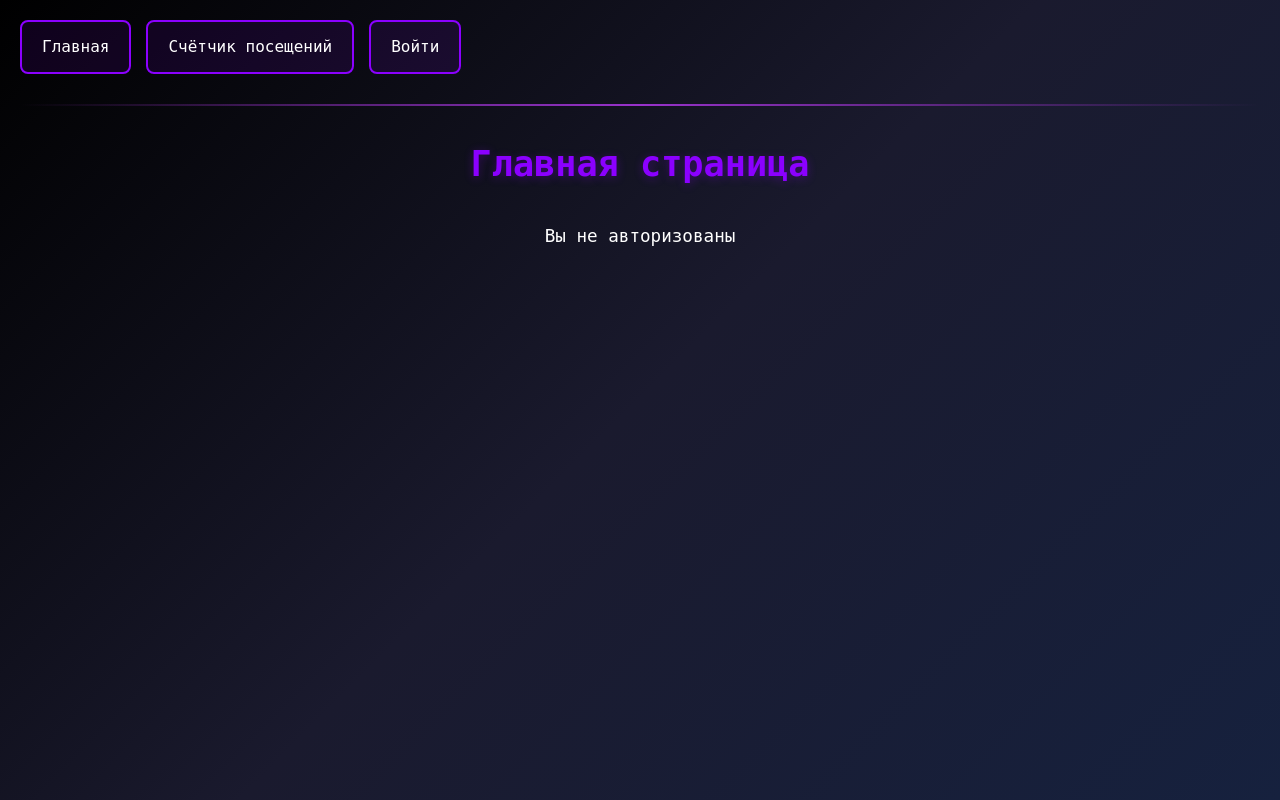
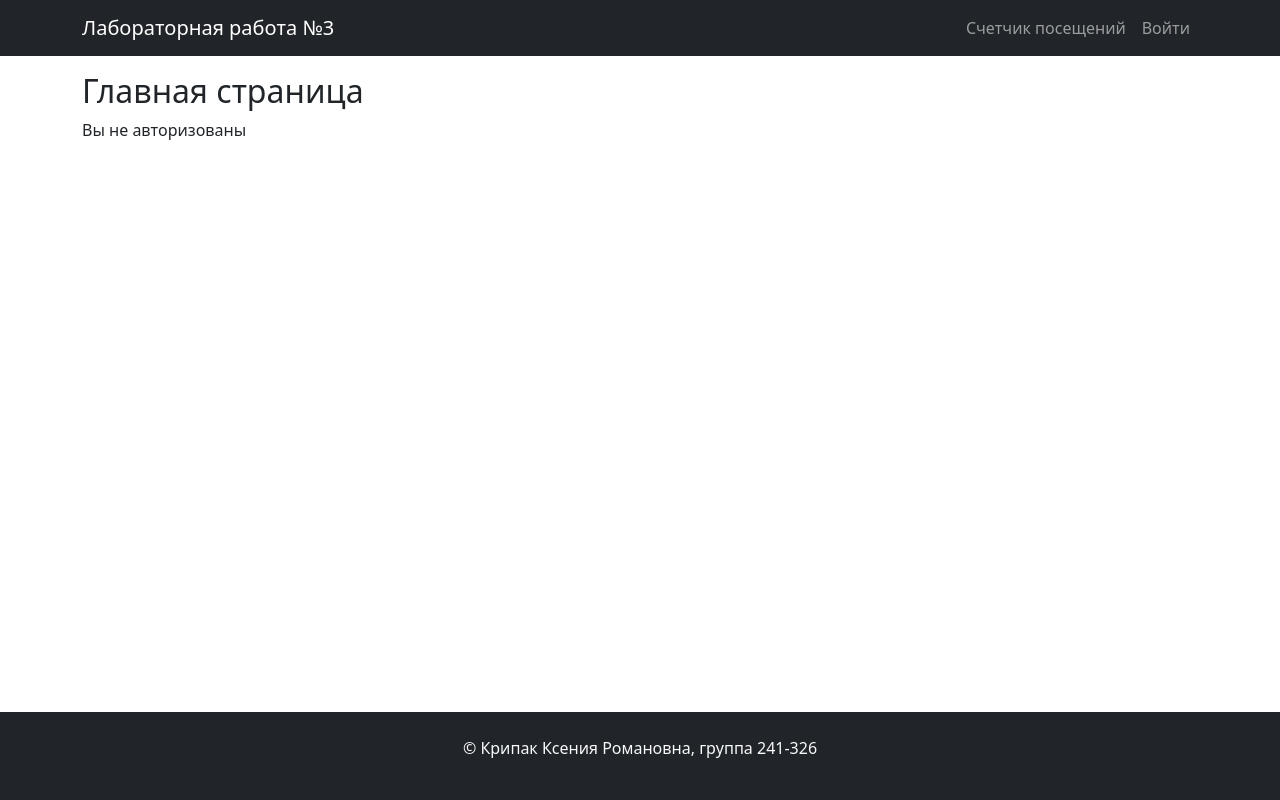
Before and after one commit to xseniaKri/web_labs, a Flask app: page / in a window 1280 px wide. Run offline with Flask 2, Linux system fonts and the light colour scheme.

Commit message:
fix: поправила базовый шаблон

```diff
--- a/app/templates/base.html
+++ b/app/templates/base.html
@@ -1,54 +1,71 @@
-<!DOCTYPE html>
-<html>
+<!doctype html>
+<html lang="ru">
   <head>
-    <meta charset="UTF-8">
-    <title>Flask App</title>
-    <link rel="stylesheet" href="{{ url_for('static', filename='styles.css') }}">
+    <meta charset="utf-8">
+    <meta name="viewport" content="width=device-width, initial-scale=1">
+
+    <link href="https://cdn.jsdelivr.net/npm/bootstrap@5.0.2/dist/css/bootstrap.min.css" rel="stylesheet" integrity="sha384-EVSTQN3/azprG1Anm3QDgpJLIm9Nao0Yz1ztcQTwFspd3yD65VohhpuuCOmLASjC" crossorigin="anonymous">
+
+    <title>
+        {% if title %}
+          {{ title }}
+        {% else %}
+          Лабораторная работа №3
+        {% endif %}
+    </title>
   </head>
-<body>
-
-<nav>
-
-    <a href="{{ url_for('index') }}">Главная</a>
-
-    <a href="{{ url_for('counter') }}">
-        Счётчик посещений
-    </a>
-
+  <body class="d-flex flex-column min-vh-100">
+    <header>
+        <nav class="navbar navbar-expand-lg navbar-dark bg-dark">
+            <div class="container">
+              <a class="navbar-brand" href="{{ url_for('index') }}">Лабораторная работа №3</a>
+              <button class="navbar-toggler" type="button" data-bs-toggle="collapse" data-bs-target="#navbarSupportedContent" aria-controls="navbarSupportedContent" aria-expanded="false" aria-label="Toggle navigation">
+                <span class="navbar-toggler-icon"></span>
+              </button>
+              <div class="collapse navbar-collapse" id="navbarSupportedContent">
+                <ul class="navbar-nav ms-auto mb-2 mb-lg-0">
+                  <li class="nav-item">
+                    <a class="nav-link" aria-current="page" href="{{ url_for('counter') }}">Счетчик посещений</a>
+                  </li>
                     {% if current_user.is_authenticated %}
-
-        <a href="{{ url_for('secret') }}">
+                    <li class="nav-item">
+                    <a class="nav-link" aria-current="page" href="{{ url_for('secret') }}">
                         Секретная страница
                     </a>
-
-        <a href="{{ url_for('logout') }}">
+                    </li>
+                    <li class="nav-item">
+                    <a class="nav-link" aria-current="page" href="{{ url_for('logout') }}">
                         Выйти
                     </a>
-
+                    </li>
                     {% else %}
-
-        <a href="{{ url_for('login') }}">
+                    <li class="nav-item">
+                        <a class="nav-link" aria-current="page" href="{{ url_for('login') }}">
                             Войти
                         </a>
+                    </li>
+                    {% endif %}
+                </ul>
+              </div>
+            </div>
+          </nav>
+    </header>
 
-    {% endif %}
+    <main class="my-3 flex-grow-1">
+        <div class="container">
+            {% block content %}
+                <h1>Содержимое по умолчанию</h1>
+            {% endblock %}
+        </div>
+    </main>
 
-</nav>
+    <script src="https://cdn.jsdelivr.net/npm/bootstrap@5.0.2/dist/js/bootstrap.bundle.min.js" integrity="sha384-MrcW6ZMFYlzcLA8Nl+NtUVF0sA7MsXsP1UyJoMp4YLEuNSfAP+JcXn/tWtIaxVXM" crossorigin="anonymous"></script>
+    <script src="{{ url_for('static', filename='main.js') }}" defer></script>
 
-<hr>
-
-{% with messages = get_flashed_messages() %}
-    {% if messages %}
-        {% for msg in messages %}
-            <p class="error-msg">
-                {{ msg }}
-            </p>
-        {% endfor %}
-    {% endif %}
-{% endwith %}
-
-{% block content %}
-{% endblock %}
-
+    <footer class="bg-dark text-light py-4 mt-5">
+      <div class="container text-center">
+        <p>&copy; Крипак Ксения Романовна, группа 241-326</p>
+      </div>
+    </footer>
   </body>
 </html>
```
Also changed, not shown: 1 other file. Lines whose indentation alone changed are shown as unchanged.
